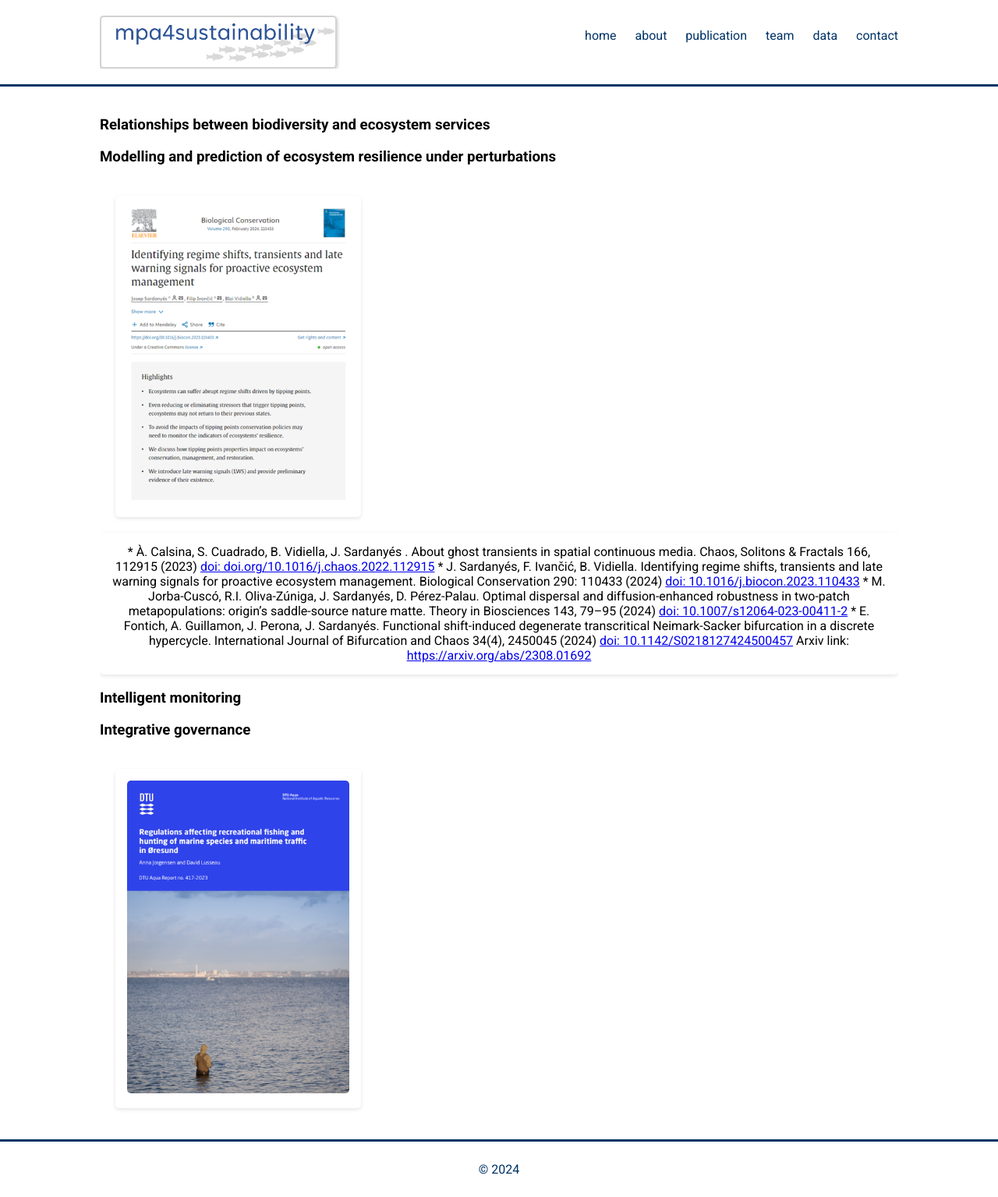
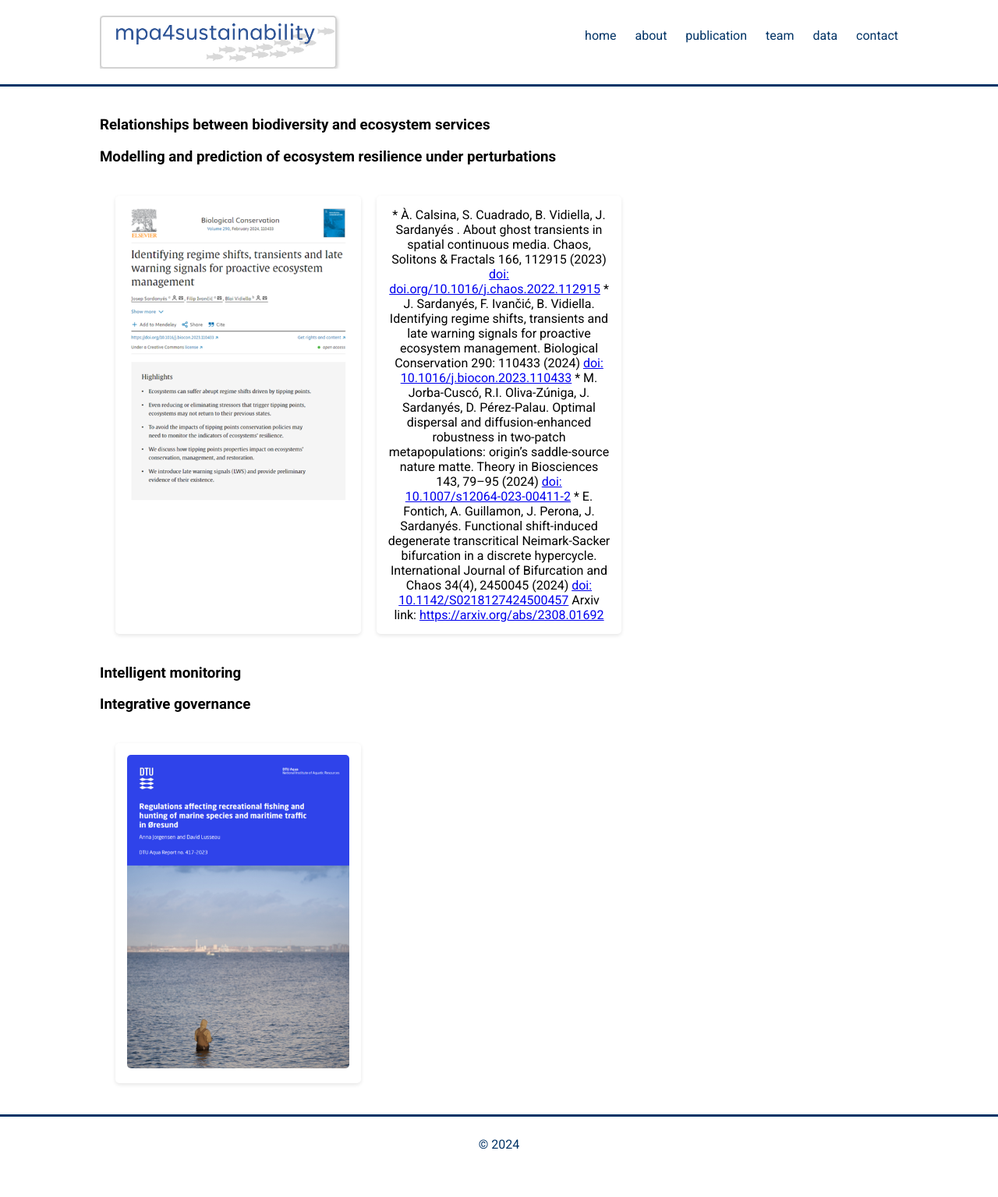
Before and after one commit to dlusseau/mpa4sustainability.github.io, a Jekyll site: the page built from publication.md, in a window 1280 px wide. Shown: the whole page at 78% size. Built offline with Jekyll 4.4.1, drawn with Linux system fonts in a browser that asks for light colours; after the commit the page ends 1503 px from its top, so only the background shows below that.

Commit message:
Update publication.md

```diff
--- a/publication.md
+++ b/publication.md
@@ -9,16 +9,15 @@
 <div class="grid-container">
     <div class="grid-item">
       <img src="{{ '/assets/WP2paper.png' | relative_url }}" alt="WP2paper" style="width: 300px; height: auto;" >
+    </div>
 
+    <div class="grid-item">
+        * À. Calsina, S. Cuadrado, B. Vidiella, J. Sardanyés . About ghost transients in spatial continuous media. Chaos, Solitons & Fractals 166, 112915 (2023)  <a href="https://doi.org/10.1016/j.chaos.2022.112915" target="_blank">doi: doi.org/10.1016/j.chaos.2022.112915</a>
+        * J. Sardanyés, F. Ivančić, B. Vidiella. Identifying regime shifts, transients and late warning signals for proactive ecosystem management. Biological Conservation 290: 110433 (2024)  <a href="https://doi.org/10.1016/j.biocon.2023.110433" target="_blank">doi: 10.1016/j.biocon.2023.110433</a>
+        * M. Jorba-Cuscó, R.I. Oliva-Zúniga, J. Sardanyés, D. Pérez-Palau. Optimal dispersal and diffusion-enhanced robustness in two-patch metapopulations: origin’s saddle-source nature matte. Theory in Biosciences 143, 79–95 (2024)  <a href="https://doi.org/10.1007/s12064-023-00411-2" target="_blank">doi: 10.1007/s12064-023-00411-2</a>
+        * E. Fontich, A. Guillamon, J. Perona, J. Sardanyés. Functional shift-induced degenerate transcritical Neimark-Sacker bifurcation in a discrete hypercycle. International Journal of Bifurcation and Chaos 34(4), 2450045 (2024)  <a href="https://doi.org/10.1142/S0218127424500457" target="_blank">doi: 10.1142/S0218127424500457</a> Arxiv link: <a href="https://arxiv.org/abs/2308.016927" target="_blank">https://arxiv.org/abs/2308.01692</a>
     </div>
  </div>
-<div class="grid-item">
-* À. Calsina, S. Cuadrado, B. Vidiella, J. Sardanyés . About ghost transients in spatial continuous media. Chaos, Solitons & Fractals 166, 112915 (2023)  <a href="https://doi.org/10.1016/j.chaos.2022.112915" target="_blank">doi: doi.org/10.1016/j.chaos.2022.112915</a>
-* J. Sardanyés, F. Ivančić, B. Vidiella. Identifying regime shifts, transients and late warning signals for proactive ecosystem management. Biological Conservation 290: 110433 (2024)  <a href="https://doi.org/10.1016/j.biocon.2023.110433" target="_blank">doi: 10.1016/j.biocon.2023.110433</a>
-* M. Jorba-Cuscó, R.I. Oliva-Zúniga, J. Sardanyés, D. Pérez-Palau. Optimal dispersal and diffusion-enhanced robustness in two-patch metapopulations: origin’s saddle-source nature matte. Theory in Biosciences 143, 79–95 (2024)  <a href="https://doi.org/10.1007/s12064-023-00411-2" target="_blank">doi: 10.1007/s12064-023-00411-2</a>
-* E. Fontich, A. Guillamon, J. Perona, J. Sardanyés. Functional shift-induced degenerate transcritical Neimark-Sacker bifurcation in a discrete hypercycle. International Journal of Bifurcation and Chaos 34(4), 2450045 (2024)  <a href="https://doi.org/10.1142/S0218127424500457" target="_blank">doi: 10.1142/S0218127424500457</a> Arxiv link: <a href="https://arxiv.org/abs/2308.016927" target="_blank">https://arxiv.org/abs/2308.01692</a>
-</div>
-
 <h3 id="WP3"> Intelligent monitoring </h3>
 
 <h3 id="WP4"> Integrative governance </h3>
```
